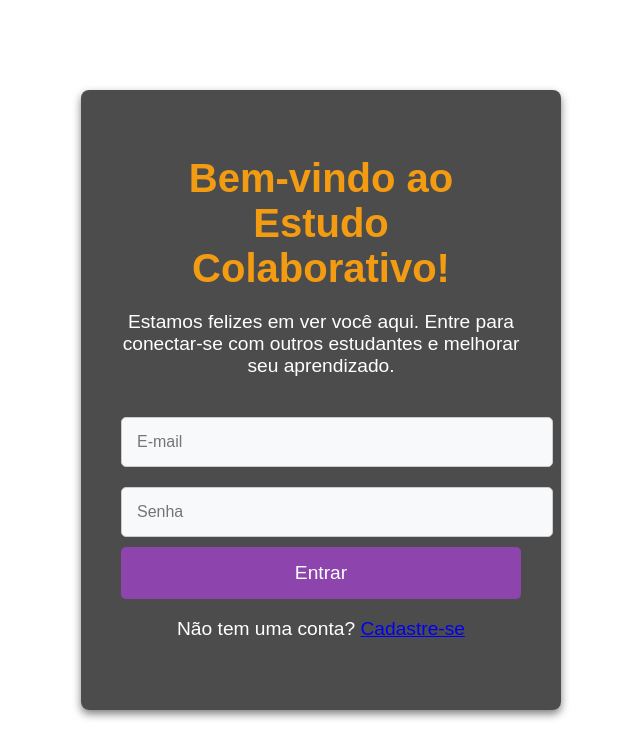
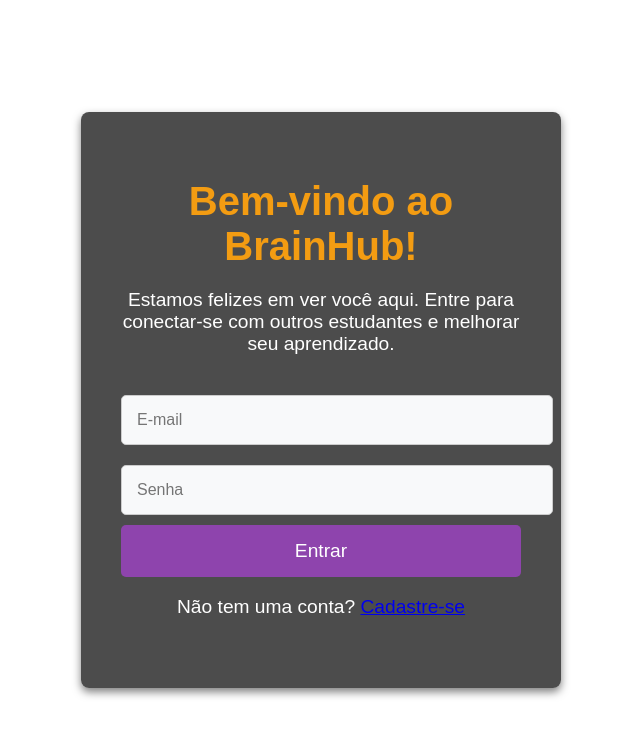
Before and after one commit to dutra1904/BrainHub, a Flask app: page /login in a window 1280 px wide. Shown: the top 750 px of the page, without its empty margins (319-959 px from the left). Run offline with Flask 3, Linux system fonts and the light colour scheme; some libraries are stand-ins or nearby versions.

```diff
--- a/teste/templates/cadastro.html
+++ b/teste/templates/cadastro.html
@@ -3,7 +3,7 @@
 <head>
     <meta charset="UTF-8">
     <meta name="viewport" content="width=device-width, initial-scale=1.0">
-    <title>Cadastro - Estudo Colaborativo</title>
+    <title>Cadastro - BrainHub</title>
     <style>
         body {
             font-family: 'Arial', sans-serif;
--- a/teste/templates/login.html
+++ b/teste/templates/login.html
@@ -3,7 +3,7 @@
 <head>
     <meta charset="UTF-8">
     <meta name="viewport" content="width=device-width, initial-scale=1.0">
-    <title>Login - Estudo Colaborativo</title>
+    <title>Login - BrainHub</title>
     <style>
         body {
             font-family: 'Arial', sans-serif;
@@ -93,7 +93,7 @@
 <body>
 
     <div class="login-container">
-        <h1>Bem-vindo ao Estudo Colaborativo!</h1>
+        <h1>Bem-vindo ao BrainHub!</h1>
         <p>Estamos felizes em ver você aqui. Entre para conectar-se com outros estudantes e melhorar seu aprendizado.</p>
 
         <form method="POST" action="/login">
```
Also changed, not shown: teste/app.py (renamed from teste/test.py), teste/config.py (added), teste/extensions.py (added), teste/models.py (added), teste/routes/__init__.py (added), teste/routes/auth.py (added), teste/routes/home.py (added), teste/routes/perfil.py (added), teste/routes/quizzes.py (added).
